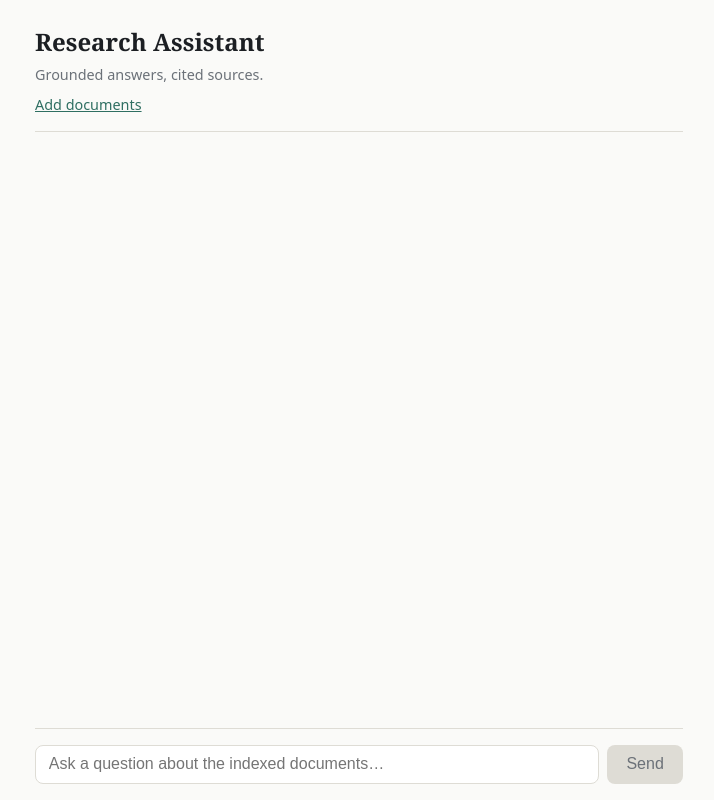
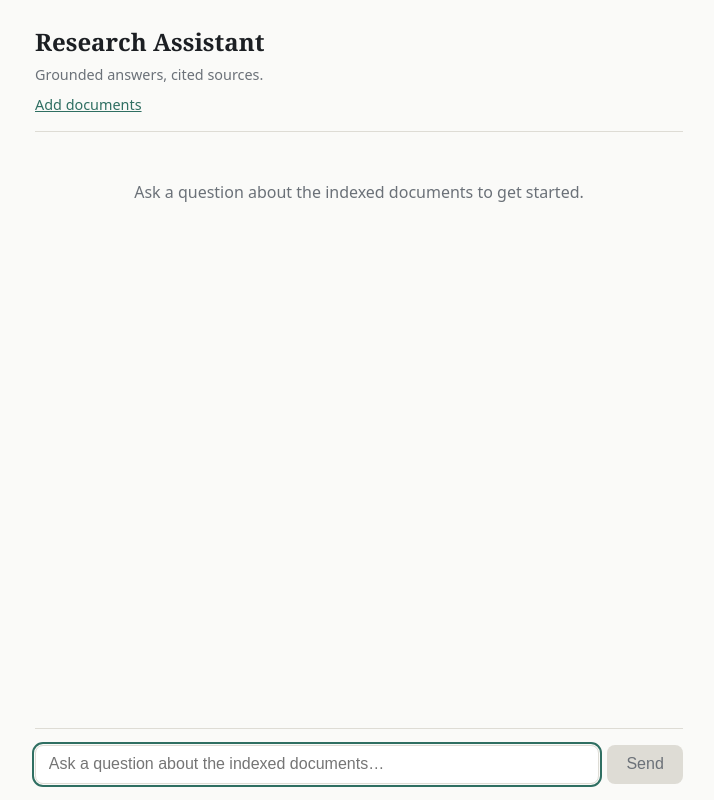
Before and after one commit to iamashraf/ask-the-docs, a Next.js app in the folder web/: page / in a window 1280 px wide. Shown: the whole page, without its empty margins (281-995 px from the left). Built offline with nearby package versions, Linux system fonts and the light colour scheme.

Commit message:
feat: make the chat page behave like an actual chat interface
- auto-scroll to the latest message as the conversation grows
- a "Thinking..." placeholder while a request is in flight
- an empty-state prompt before the first message
- the question input auto-focuses on load

```diff
--- a/web/app/globals.css
+++ b/web/app/globals.css
@@ -99,6 +99,17 @@ a {
   border: 1px solid var(--error-border);
 }
 
+.message--thinking p {
+  color: var(--ink-muted);
+  font-style: italic;
+}
+
+.empty-state {
+  color: var(--ink-muted);
+  text-align: center;
+  margin-top: 2rem;
+}
+
 .message__citations {
   margin: 0.4rem 0 0;
   padding: 0;
--- a/web/app/page.tsx
+++ b/web/app/page.tsx
@@ -1,13 +1,23 @@
 "use client";
 
 import Link from "next/link";
-import { useState } from "react";
+import { useEffect, useRef, useState } from "react";
 import { ChatMessage, type Message } from "../components/ChatMessage";
 
 export default function Page() {
   const [messages, setMessages] = useState<Message[]>([]);
   const [input, setInput] = useState("");
   const [loading, setLoading] = useState(false);
+  const inputRef = useRef<HTMLInputElement>(null);
+  const bottomRef = useRef<HTMLDivElement>(null);
+
+  useEffect(() => {
+    inputRef.current?.focus();
+  }, []);
+
+  useEffect(() => {
+    bottomRef.current?.scrollIntoView();
+  }, [messages, loading]);
 
   const canSend = input.trim().length > 0 && !loading;
 
@@ -59,9 +69,18 @@ export default function Page() {
         </nav>
       </header>
       <div className="message-log">
+        {messages.length === 0 && !loading && (
+          <p className="empty-state">Ask a question about the indexed documents to get started.</p>
+        )}
         {messages.map((message, i) => (
           <ChatMessage key={i} message={message} />
         ))}
+        {loading && (
+          <div className="message message--assistant message--thinking">
+            <p>Thinking…</p>
+          </div>
+        )}
+        <div ref={bottomRef} />
       </div>
       <form
         className="composer"
@@ -71,6 +90,7 @@ export default function Page() {
         }}
       >
         <input
+          ref={inputRef}
           type="text"
           aria-label="Question"
           placeholder="Ask a question about the indexed documents…"
--- a/web/vitest.setup.ts
+++ b/web/vitest.setup.ts
@@ -5,3 +5,8 @@ import { afterEach } from "vitest";
 afterEach(() => {
   cleanup();
 });
+
+// jsdom doesn't implement scrollIntoView at all -- stub it globally so
+// components that call it don't crash; individual tests spy on it to
+// assert it was called.
+Element.prototype.scrollIntoView = Element.prototype.scrollIntoView ?? (() => {});
```
Also changed, not shown: 1 other file (tests, documents, lock files or other folders).
